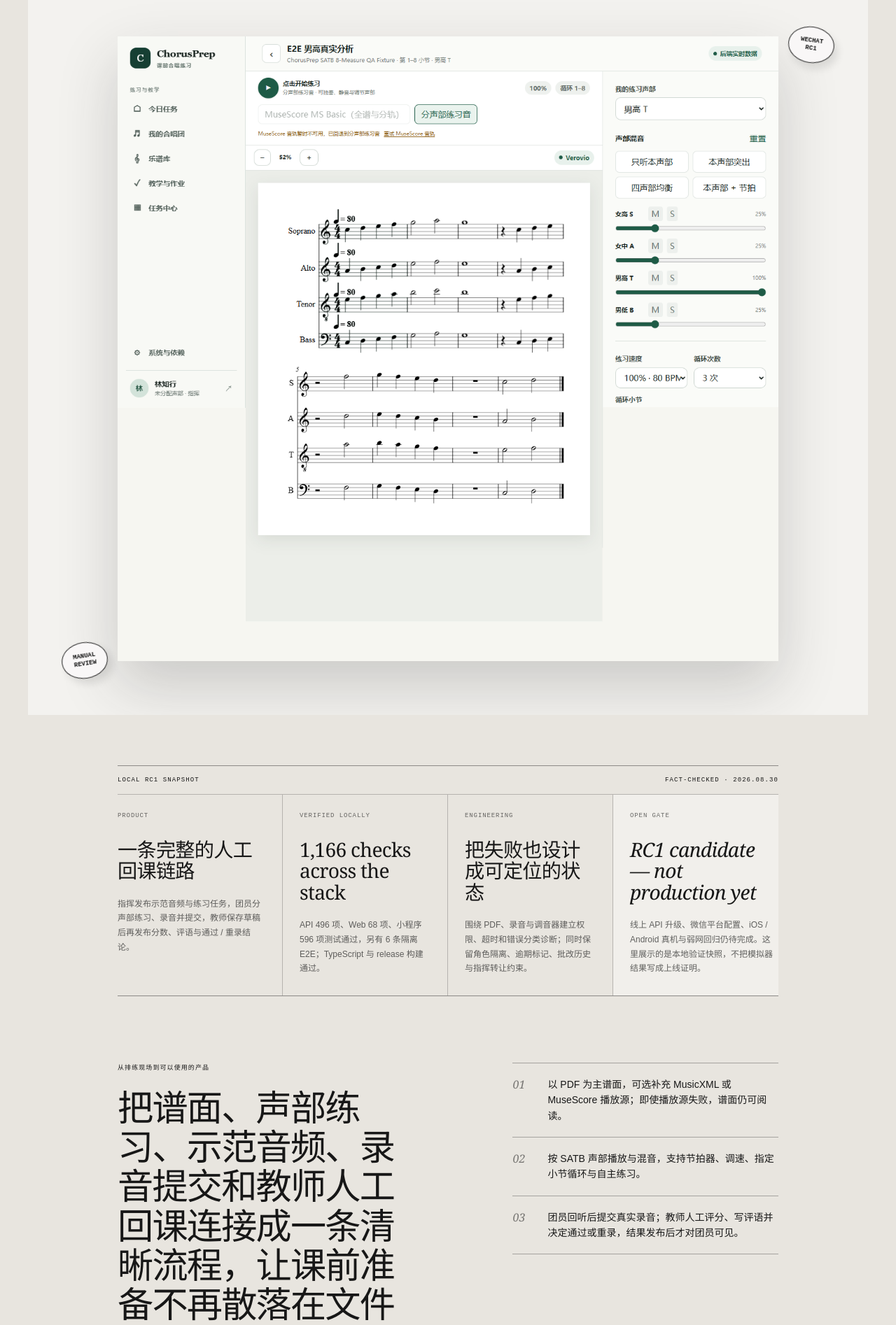
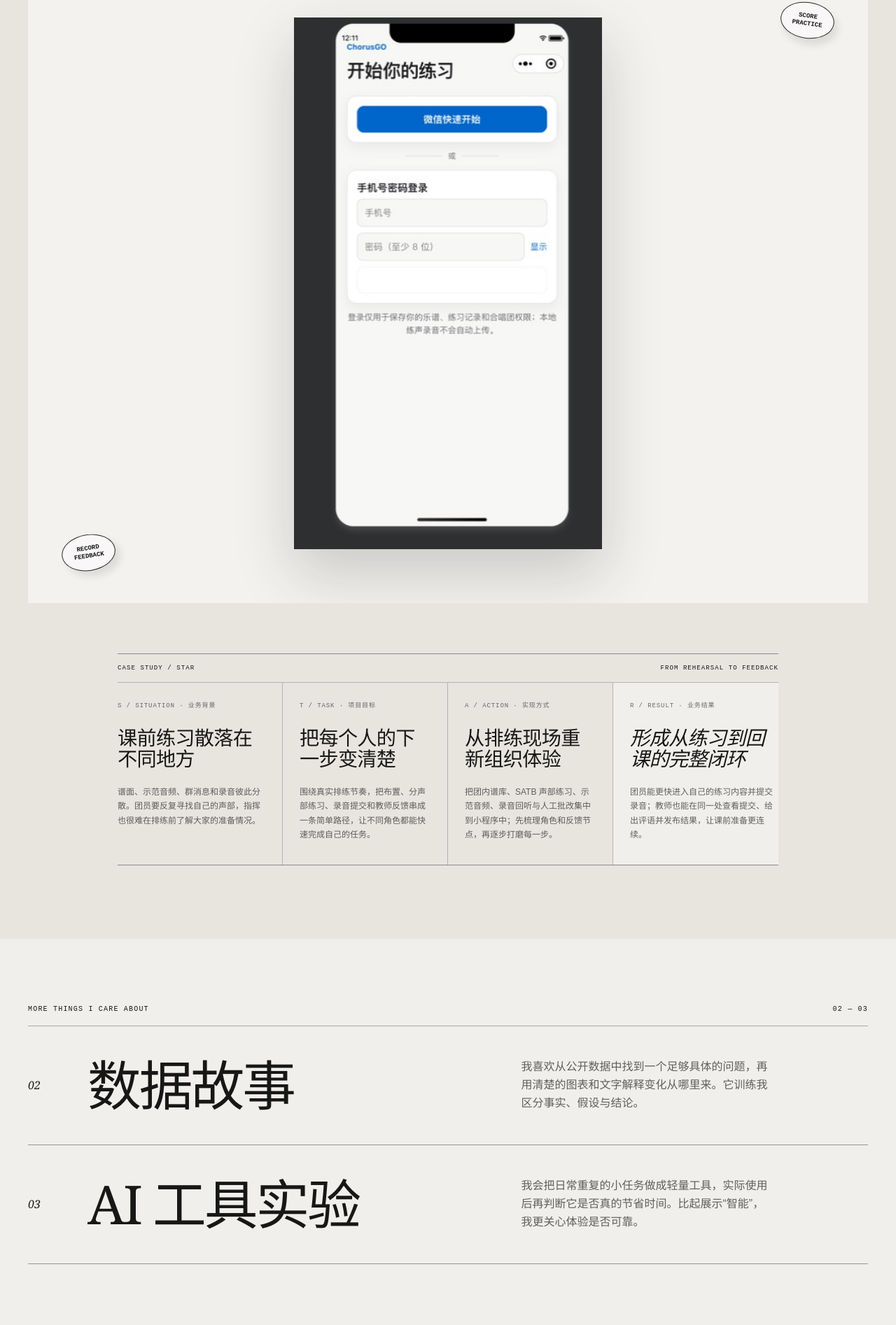
Before and after one commit to yipei-portfolio/yipei-portfolio.github.io, a Next.js app: page / in a window 1280 px wide. Shown: the part 3091-4985 px from the top of the page at 70% size. Built offline with nearby package versions, Linux system fonts and the light colour scheme.

Commit message:
Refine ChorusGO case study and protect contact number

```diff
--- a/app/page.tsx
+++ b/app/page.tsx
@@ -145,7 +145,7 @@ export default function Home() {
         <section className="work-intro theme-section" id="work" data-bg="#f8f7f5" data-ink="#171717">
           <span className="section-kicker reveal">SELECTED EXPLORATION</span>
           <h2 className="reveal">A real problem.<br />A working product.</h2>
-          <p className="reveal">ChorusGO 来自我在合唱团管理与排练中的真实观察。它把一次产品练习推进成了可验证的 RC1：从问题定义、角色权限，到小程序交互、后端契约与发布门禁。</p>
+          <p className="reveal">ChorusGO 来自我在合唱团管理与排练中的真实观察。我把一次分散的课前练习过程，重新组织成人人都知道下一步该做什么的协作体验。</p>
         </section>
 
         <section className="chorus-project theme-section" data-bg="#e8e5df" data-ink="#171717">
@@ -157,64 +157,38 @@ export default function Home() {
           </div>
           <div className="project-stage">
             <div className="project-shot reveal">
-              <img src="/chorusprep-practice.png" alt="ChorusGO 分声部乐谱练习室界面" width="1304" height="1243" />
+              <img src="/chorusgo-miniprogram.jpeg" alt="ChorusGO 微信小程序登录界面" width="974" height="768" />
             </div>
-            <span className="stage-note note-a">WECHAT<br />RC1</span>
-            <span className="stage-note note-b">MANUAL<br />REVIEW</span>
+            <span className="stage-note note-a">SCORE<br />PRACTICE</span>
+            <span className="stage-note note-b">RECORD<br />FEEDBACK</span>
           </div>
-          <div className="project-snapshot reveal" aria-label="ChorusGO RC1 本地快照">
+          <div className="project-snapshot reveal" aria-label="ChorusGO STAR 项目案例">
             <div className="snapshot-head">
-              <span>LOCAL RC1 SNAPSHOT</span>
-              <span>FACT-CHECKED · 2026.08.30</span>
+              <span>CASE STUDY / STAR</span>
+              <span>FROM REHEARSAL TO FEEDBACK</span>
             </div>
             <div className="snapshot-grid">
               <article>
-                <span className="snapshot-label">PRODUCT</span>
-                <strong>一条完整的人工回课链路</strong>
-                <p>指挥发布示范音频与练习任务，团员分声部练习、录音并提交，教师保存草稿后再发布分数、评语与通过 / 重录结论。</p>
+                <span className="snapshot-label">S / SITUATION · 业务背景</span>
+                <strong>课前练习散落在不同地方</strong>
+                <p>谱面、示范音频、群消息和录音彼此分散。团员要反复寻找自己的声部，指挥也很难在排练前了解大家的准备情况。</p>
               </article>
               <article>
-                <span className="snapshot-label">VERIFIED LOCALLY</span>
-                <strong>1,166 checks across the stack</strong>
-                <p>API 496 项、Web 68 项、小程序 596 项测试通过，另有 6 条隔离 E2E；TypeScript 与 release 构建通过。</p>
+                <span className="snapshot-label">T / TASK · 项目目标</span>
+                <strong>把每个人的下一步变清楚</strong>
+                <p>围绕真实排练节奏，把布置、分声部练习、录音提交和教师反馈串成一条简单路径，让不同角色都能快速完成自己的任务。</p>
               </article>
               <article>
-                <span className="snapshot-label">ENGINEERING</span>
-                <strong>把失败也设计成可定位的状态</strong>
-                <p>围绕 PDF、录音与调音器建立权限、超时和错误分类诊断；同时保留角色隔离、逾期标记、批改历史与指挥转让约束。</p>
+                <span className="snapshot-label">A / ACTION · 实现方式</span>
+                <strong>从排练现场重新组织体验</strong>
+                <p>把团内谱库、SATB 声部练习、示范音频、录音回听与人工批改集中到小程序中；先梳理角色和反馈节点，再逐步打磨每一步。</p>
               </article>
-              <article className="snapshot-gate">
-                <span className="snapshot-label">OPEN GATE</span>
-                <strong>RC1 candidate — not production yet</strong>
-                <p>线上 API 升级、微信平台配置、iOS / Android 真机与弱网回归仍待完成。这里展示的是本地验证快照，不把模拟器结果写成上线证明。</p>
+              <article className="snapshot-result">
+                <span className="snapshot-label">R / RESULT · 业务结果</span>
+                <strong>形成从练习到回课的完整闭环</strong>
+                <p>团员能更快进入自己的练习内容并提交录音；教师也能在同一处查看提交、给出评语并发布结果，让课前准备更连续。</p>
               </article>
             </div>
-          </div>
-          <div className="project-story">
-            <div className="story-intro reveal">
-              <span>从排练现场到可以使用的产品</span>
-              <p className="story-lead">
-                把谱面、声部练习、示范音频、录音提交和教师人工回课连接成一条清晰流程，让课前准备不再散落在文件与群消息里。
-              </p>
-              <p className="story-context">
-                作为合唱团团长和助理指挥，我观察到课前练习经常分散在不同文件、消息和录音里：团员不容易快速找到自己的声部，教师也很难及时了解练习完成情况。ChorusGO 用微信小程序承接高频练习场景，并用清楚的角色权限与发布边界保护反馈过程。
-              </p>
-            </div>
-            <div className="story-list reveal">
-              <div><span>01</span><p>以 PDF 为主谱面，可选补充 MusicXML 或 MuseScore 播放源；即使播放源失败，谱面仍可阅读。</p></div>
-              <div><span>02</span><p>按 SATB 声部播放与混音，支持节拍器、调速、指定小节循环与自主练习。</p></div>
-              <div><span>03</span><p>团员回听后提交真实录音；教师人工评分、写评语并决定通过或重录，结果发布后才对团员可见。</p></div>
-            </div>
-          </div>
-          <div className="project-reflection reveal">
-            <span>WHAT I LEARNED</span>
-            <p>
-              这个项目让我把现场需求拆成产品契约、角色权限、失败状态与发布证据。更重要的是，我学会区分“代码已经完成”“本地已经验证”和“用户环境已经通过”——可靠的产品不仅要能运行，也要诚实地说明尚未完成的最后一公里。
-            </p>
-          </div>
-          <div className="tech-line reveal">
-            <span>TARO / REACT</span><span>WECHAT MINI PROGRAM</span><span>NEXT.JS</span>
-            <span>FASTAPI</span><span>SQLITE</span><span>VEROVIO</span><span>MUSESCORE</span>
           </div>
         </section>
 
@@ -238,8 +212,10 @@ export default function Home() {
             <p className="reveal">THANKS FOR STOPPING BY.</p>
             <h2 className="reveal">保持联系。<br /><em>Say hello.</em></h2>
             <div className="contact-list reveal">
-              <button className="contact-item copy-wechat" type="button" data-copy="13482117805">
-                <span>WECHAT</span><strong>13482117805</strong><b>点击复制 ↗</b>
+              <button className="contact-item copy-wechat" type="button">
+                <span>WECHAT</span>
+                <canvas className="wechat-canvas" role="img" aria-label="微信号，点击可复制" />
+                <b>点击复制 ↗</b>
               </button>
               <a className="contact-item" href="mailto:l1634123654@163.com">
                 <span>EMAIL</span><strong>l1634123654@163.com</strong><b>发送邮件 ↗</b>
--- a/public/styles.css
+++ b/public/styles.css
@@ -620,13 +620,22 @@ button { color: inherit; }
 }
 
 .project-shot {
-  width: min(100%, 1050px);
+  width: min(100%, 440px);
+  height: min(70vw, 760px);
+  min-height: 560px;
+  overflow: hidden;
   box-shadow: 0 35px 80px rgba(40,40,40,.20);
   transform: translateY(var(--parallax, 0px));
   will-change: transform;
 }
 
-.project-shot img { display: block; width: 100%; height: auto; }
+.project-shot img {
+  display: block;
+  width: auto;
+  max-width: none;
+  height: 120%;
+  transform: translate(-60.5%, -8%);
+}
 
 .stage-note {
   position: absolute;
@@ -702,96 +711,8 @@ button { color: inherit; }
   line-height: 1.72;
 }
 
-.snapshot-gate { background: rgba(248,247,245,.55); }
-.snapshot-gate strong { font-style: italic; }
-
-.project-story {
-  display: grid;
-  grid-template-columns: 1.15fr 1fr;
-  gap: 10vw;
-  padding: 95px var(--page-left) 70px;
-}
-
-.story-intro > span,
-.project-reflection > span {
-  display: block;
-  margin-bottom: 22px;
-  font-family: "Courier New", monospace;
-  font-size: 9px;
-  letter-spacing: .12em;
-}
-
-.story-lead {
-  margin: 0;
-  font-family: Georgia, "Times New Roman", serif;
-  font-size: clamp(31px, 4vw, 60px);
-  line-height: 1.1;
-  letter-spacing: -.035em;
-}
-
-.story-context {
-  max-width: 560px;
-  margin: 28px 0 0;
-  color: rgba(40,40,40,.72);
-  font-size: 14px;
-  line-height: 1.8;
-}
-
-.story-list { border-top: 1px solid rgba(40,40,40,.35); }
-
-.story-list > div {
-  display: grid;
-  grid-template-columns: 32px 1fr;
-  gap: 18px;
-  padding: 19px 0;
-  border-bottom: 1px solid rgba(40,40,40,.35);
-}
-
-.story-list span {
-  font-family: Georgia, serif;
-  font-style: italic;
-  opacity: .55;
-}
-
-.story-list p { margin: 0; font-size: 14px; line-height: 1.6; }
-
-.project-reflection {
-  display: grid;
-  grid-template-columns: .55fr 1.45fr;
-  gap: 8vw;
-  margin: 0 var(--page-left) 75px;
-  padding: 28px 0 36px;
-  border-top: 1px solid rgba(40,40,40,.35);
-  border-bottom: 1px solid rgba(40,40,40,.35);
-}
-
-.project-reflection > span { margin: 5px 0 0; }
-
-.project-reflection p {
-  max-width: 720px;
-  margin: 0;
-  font-family: Georgia, "Times New Roman", serif;
-  font-size: clamp(23px, 2.7vw, 40px);
-  line-height: 1.28;
-  letter-spacing: -.025em;
-}
-
-.tech-line {
-  display: flex;
-  flex-wrap: wrap;
-  gap: 7px;
-  margin: 0 var(--page-left);
-  padding-top: 25px;
-  border-top: 1px solid rgba(40,40,40,.35);
-}
-
-.tech-line span {
-  padding: 8px 12px;
-  border: 1px solid rgba(40,40,40,.45);
-  border-radius: 999px;
-  font-family: "Courier New", monospace;
-  font-size: 9px;
-}
+.snapshot-result { background: rgba(248,247,245,.55); }
+.snapshot-result strong { font-style: italic; }
 
 .interests {
   padding: 95px 40px 120px;
@@ -919,6 +840,15 @@ button { color: inherit; }
   overflow-wrap: anywhere;
 }
 
+.wechat-canvas {
+  display: block;
+  width: 100%;
+  height: 54px;
+  color: inherit;
+  font-family: Georgia, "Times New Roman", serif;
+  font-size: clamp(22px, 3vw, 42px);
+}
+
 .copy-feedback {
   min-height: 18px;
   margin: 15px 0 0;
@@ -997,7 +927,6 @@ footer {
     gap: 42px;
   }
   .about-frame-stack { min-height: 0; }
-  .project-story { grid-template-columns: 1fr; gap: 55px; }
   .snapshot-grid { grid-template-columns: repeat(2, minmax(0, 1fr)); }
   .snapshot-grid article { border-bottom: 1px solid rgba(40,40,40,.26); }
   .snapshot-grid article:nth-child(2) { border-right: 0; padding-right: 0; }
@@ -1094,9 +1023,6 @@ footer {
   .snapshot-grid article:last-child { border-bottom: 0; }
   .snapshot-label { min-height: 28px; }
   .snapshot-grid strong { max-width: 330px; font-size: 29px; }
-  .project-story { padding: 70px 0 55px; }
-  .project-reflection { grid-template-columns: 1fr; gap: 28px; margin-inline: 0; }
-  .tech-line { margin-inline: 0; }
   .interests { padding: 80px 20px 100px; }
   .interest-row h3 { font-size: 11vw; }
   .contact { min-height: auto; padding: 78px 20px 25px; }
@@ -1105,6 +1031,7 @@ footer {
   .contact h2 { font-size: 15vw; }
   .contact-item { grid-template-columns: 80px 1fr; gap: 15px; min-height: 118px; }
   .contact-item b { grid-column: 2; padding-bottom: 15px; }
+  .wechat-canvas { height: 42px; }
   footer { flex-direction: column; }
 }
 
```
Also changed, not shown: public/script.js (+43 -10 lines), public/chorusgo-miniprogram.jpeg (added).
